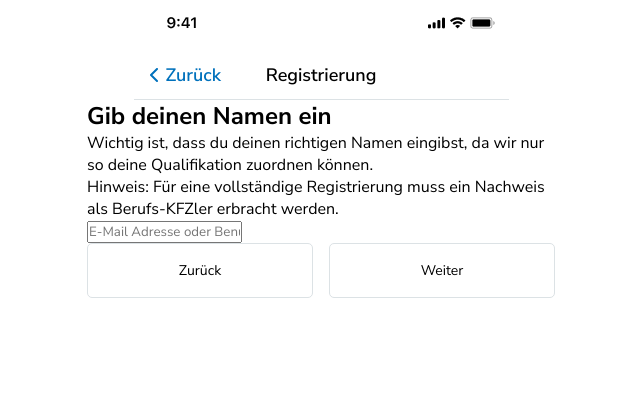
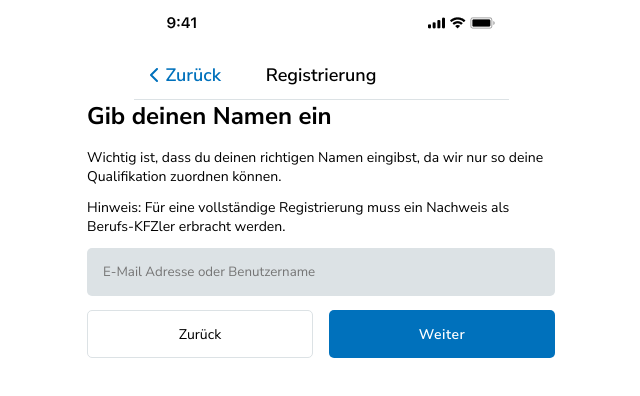
Before and after one commit to SimonSchoetz/digital-h-challenge, a React (Create React App) app: page /registration in a window 1280 px wide. Shown: the top 396 px of the page, without its empty margins (319-959 px from the left). Built offline with nearby package versions, Linux system fonts and the light colour scheme.

Commit message:
Finish for today

```diff
--- a/src/Registration.js
+++ b/src/Registration.js
@@ -6,13 +6,26 @@ import DummyStatusBar from './components/DummyStatusBar';
 import RegStepOne from './components/registration-components/RegStepOne';
 
 export default function Registration() {
-    let step = 1;
+    const [backToLanding, setBackToLanding] = useState(false)
 
     const [fullName, setFullName] = useState("");
+    const [email, setEmail] = useState("");
+    const [verificationCode, setVerificationCode] = useState("");
+    const [password, setPassword] = useState("");
+    const [passwordRepeat, setPasswordRepeat] = useState("");
+    const [workshopName, setWorkshopName] = useState("");
+    const [street, setStreet] = useState("");
+    const [streetNum, setStreetNum] = useState("");
+    const [postCode, setPostCode] = useState("");
+    const [city, setCity] = useState("")
 
+    //if form is not empty, ask if use really wants to do this and lose his progress
     const handleGoBack = () => {
-        console.log("You Clicked Go Back")
+            setBackToLanding(true)
     }
+
+    //go back and forth in the registration steps
+    let step = 1;
     const nextStep = input => {
         if (!input && step <= 1) {
             return
@@ -25,10 +38,23 @@ export default function Registration() {
         e.preventDefault();
         console.log(step)
     }
-    console.log(step)
+
+    if (backToLanding) {
+        return <Redirect to="/" />
+    }
+
     return (
         <Context.Provider value={{
             fullName, setFullName,
+            email, setEmail,
+            verificationCode, setVerificationCode,
+            password, setPassword,
+            passwordRepeat, setPasswordRepeat,
+            workshopName, setWorkshopName,
+            street, setStreet,
+            streetNum, setStreetNum,
+            postCode, setPostCode,
+            city, setCity
           }}>
             <div className="registration-component">
                 <header>
@@ -46,7 +72,7 @@ export default function Registration() {
                             {/* <input
                             type="submit"
                             value="Weiter" /> */}
-                        </div>
+                    </div>
                 </form>
             </div>
         </Context.Provider>
--- a/src/components/registration-components/RegStepOne.js
+++ b/src/components/registration-components/RegStepOne.js
@@ -4,7 +4,7 @@ import { Context } from '../../Context';
 export default function RegStepOne() {
     const {fullName, setFullName} = useContext(Context);
     return (
-        <Fragment>
+        <div>
             <h2>Gib deinen Namen ein</h2>
             <p>
             Wichtig ist, dass du deinen richtigen Namen eingibst, da wir nur so deine Qualifikation zuordnen können.
@@ -21,6 +21,6 @@ export default function RegStepOne() {
                 value={fullName}
                 onChange={(e) => setFullName(e.target.value)} />
             </label>
-        </Fragment>
+        </div>
     )
 }
--- a/src/style/_02_Mixins.scss
+++ b/src/style/_02_Mixins.scss
@@ -40,7 +40,7 @@
     font-size: $font-size-small;
     border: none;
     border-radius: 5px;
-    padding: 17px 0;
+    height: 48px;
     letter-spacing: .5px;
 }
 @mixin form-btn {
@@ -50,7 +50,7 @@
     font-size: $font-size-small;
     border: solid 1px  $color-light;
     border-radius: 5px;
-    padding: 17px 0;
+    height: 48px;
 }
 //Input Fields
 @mixin input-field {
--- a/src/style/_Registration.scss
+++ b/src/style/_Registration.scss
@@ -1,3 +1,36 @@
 .registration-component {
     @include component-base;
+    form {
+            display: grid;
+            grid-template-rows: 1fr 116px;
+            div {
+                height: 100%;
+            }
+            h2 {
+                @include font-h1;
+                margin-bottom: 16px;
+            }
+            p {
+                @include font-text;
+                margin-bottom: 12px;
+            }
+
+        label {
+            width: 100%;
+            margin: 24px 0;
+            input {
+                @include input-field;
+            }
+        }
+        .bottom-btn-container {
+            button:last-child {
+                @include form-btn-emphasized;
+            }
+            // position: absolute;
+            // bottom: 0;
+            // left: 0;
+            // padding: 0 16px 34px;
+        }
+
+    }
 }
```
Also changed, not shown: 1 other file (tests, documents, lock files or other folders).
